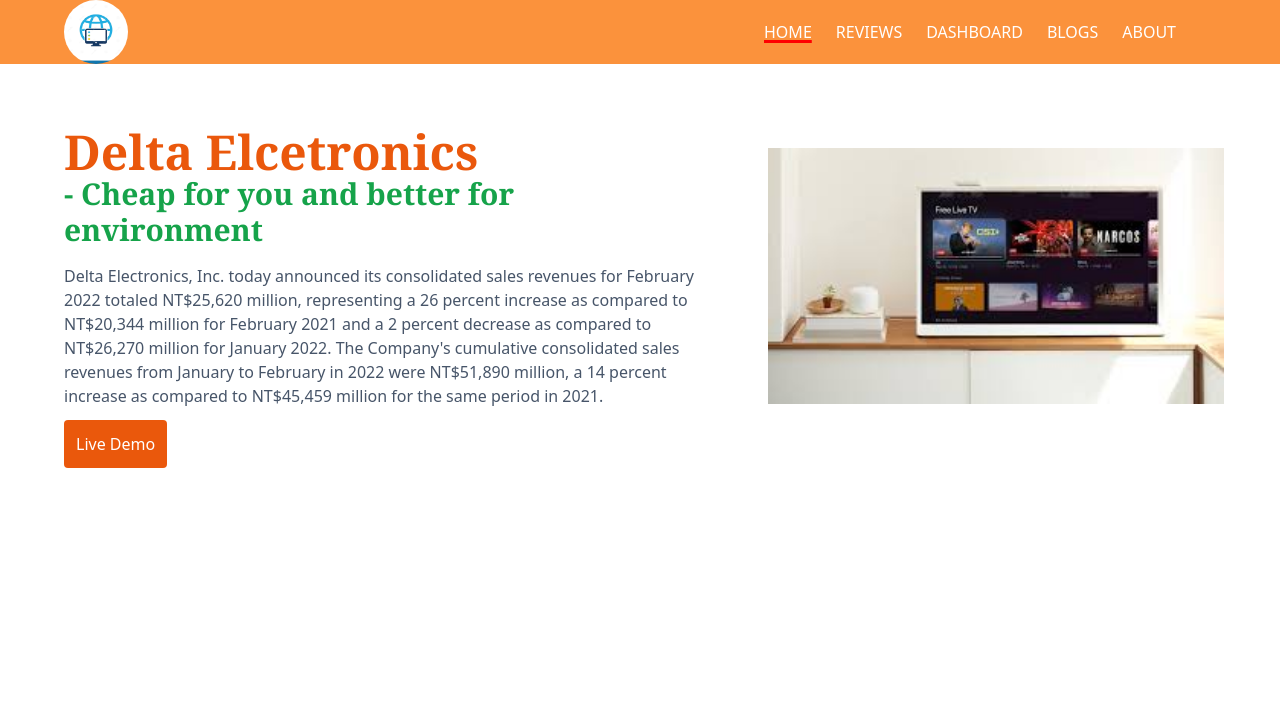
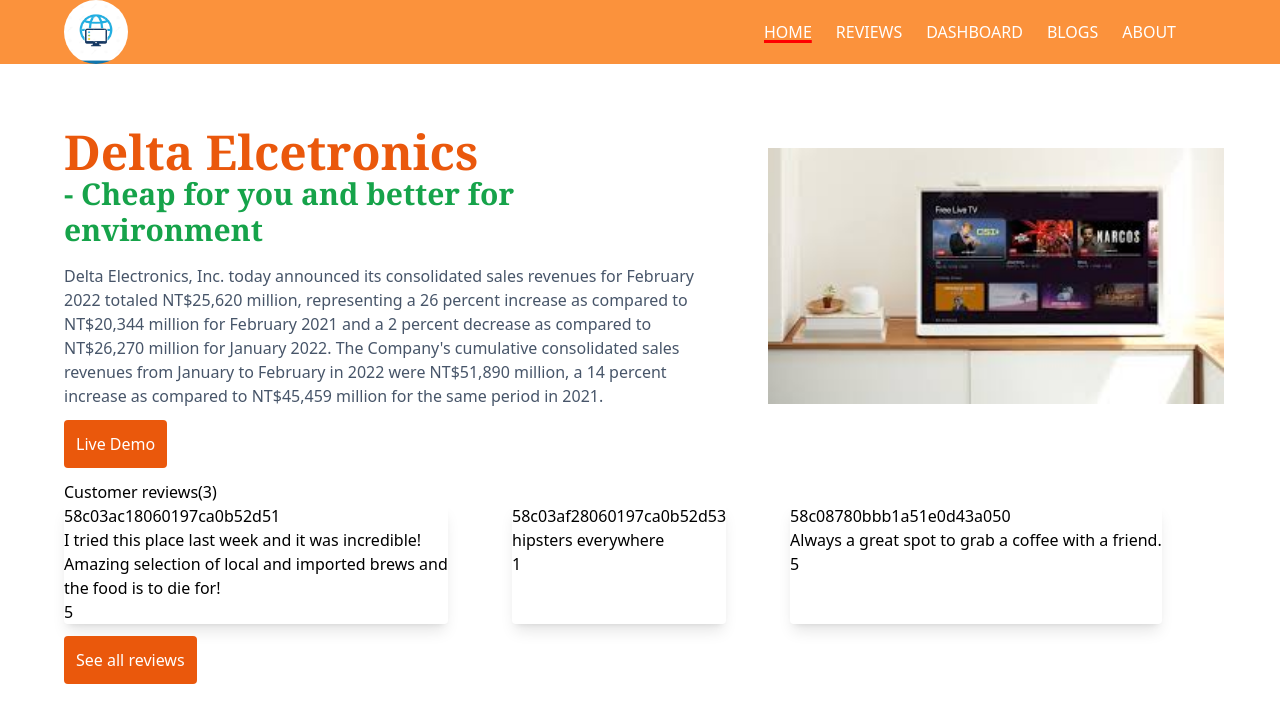
Before and after one commit to Masitbd/Product-rating, a React (Create React App) app: page / in a window 1280 px wide. Shown: the top 722 px of the page. Built offline with nearby package versions, Linux system fonts and the light colour scheme.

Commit message:
Add review

```diff
--- /dev/null
+++ b/public/reviews.json
@@ -0,0 +1,15 @@
+[{"_id":"58c03ac18060197ca0b52d51","author":"Mark","text":"I tried this place last week and it was incredible! Amazing selection of local and imported brews and the food is to die for! ","rating":5,"created":"2017-03-08T17:09:21.627Z"},
+  {"_id":"58c03af28060197ca0b52d53","author":"Alex","text":"hipsters everywhere","rating":1,"created":"2017-03-08T17:10:10.426Z"},
+  {"_id":"58c08780bbb1a51e0d43a050","author":"Shams","text":"Always a great spot to grab a coffee with a friend. ","rating":5,"created":"2017-03-08T22:36:48.575Z"},
+  {"_id":"58c08796bbb1a51e0d43a051","author":"Sayan","text":"Great ramen, a little pricey for what you get. ","rating":3,"created":"2017-03-08T22:37:10.483Z"},
+  {"_id":"58c087acbbb1a51e0d43a052","author":"Mayra","text":"Tried this place with my wife last week and it was incredible. ","rating":4,"created":"2017-03-08T22:37:32.829Z"},
+  {"_id":"58c087b9bbb1a51e0d43a053","author":"Saira","text":"Pretty good soups. ","rating":3,"created":"2017-03-08T22:37:45.917Z"},
+  {"_id":"58c087debbb1a51e0d43a054","author":"Tilda","text":"If you need a great place with bangin' food that is open late, look no further than work.  ","rating":5,"created":"2017-03-08T22:38:22.858Z"},
+  {"_id":"58c087f4bbb1a51e0d43a055","author":"Zakir","text":"$12 Banana smoothies. I'd skip this one next time. ","rating":1,"created":"2017-03-08T22:38:44.128Z"},
+  {"_id":"58c0880bbbb1a51e0d43a056","author":"Raju","text":"Very good product","rating":5,"created":"2017-03-08T22:39:07.295Z"},
+  {"_id":"58c08821bbb1a51e0d43a057","author":"Kamrul","text":"Great spot for Brunch 👌 ","rating":5,"created":"2017-03-08T22:39:29.383Z"},
+  {"_id":"58c08832bbb1a51e0d43a058","author":"Sazzad","text":"I only wish I could find them before they were all sold out! ","rating":3,"created":"2017-03-08T22:39:46.011Z"},
+  {"_id":"58c08841bbb1a51e0d43a059","author":"Sakib","text":"Oysters are amazing here as are the cocktails. ","rating":4,"created":"2017-03-08T22:40:01.343Z"},{"_id":"58c0884fbbb1a51e0d43a05a","author":"Sanu","text":"A little expensive but the ambiance is great. ","rating":2,"created":"2017-03-08T22:40:15.413Z"},
+  {"_id":"58c08863bbb1a51e0d43a05b","author":"Karim","text":"I ate so much 🐟 here. ","rating":5,"created":"2017-03-08T22:40:35.125Z"},
+  {"_id":"58c08878bbb1a51e0d43a05c","author":"Murad","text":"I'm not a fancy dude but this place is the cat's meow. ","rating":5,"created":"2017-03-08T22:40:56.312Z"}
+  ]
--- a/src/components/Home/Home.js
+++ b/src/components/Home/Home.js
@@ -1,8 +1,11 @@
 import React from "react";
 import "./Home.css";
 import TvImage from "../../images/tv.jpeg";
+import Reviews from "../Reviews/Reviews";
+import useReviews from "../../hooks/useReviews";
 
 const Home = () => {
+  const [reviews, setReviews] = useReviews();
   return (
     <div>
       <main>
@@ -24,7 +27,7 @@ const Home = () => {
               million, a 14 percent increase as compared to NT$45,459 million
               for the same period in 2021.
             </p>
-            <button className="p-3 mt-3 text-white rounded bg-orange-600">
+            <button className="p-3 my-3 text-white rounded bg-orange-600">
               Live Demo
             </button>
           </div>
@@ -32,6 +35,23 @@ const Home = () => {
             <img className="h-64 ml-16 mt-5 " src={TvImage} alt="" />
           </div>
         </section>
+        <section className="px-16">
+          <h3>Customer reviews(3)</h3>
+          <div className="flex gap-16">
+            {reviews.slice(0, 3).map((review) => {
+              return (
+                <div className="max-w-sm rounded overflow-hidden shadow-lg">
+                  <p>{review._id}</p>
+                  <p>{review.text}</p>
+                  <p>{review.rating}</p>
+                </div>
+              );
+            })}
+          </div>
+        </section>
+        <button className="p-3 my-3 mx-16 text-white rounded bg-orange-600">
+          See all reviews
+        </button>
       </main>
     </div>
   );
--- /dev/null
+++ b/src/hooks/useReviews.js
@@ -0,0 +1,15 @@
+import { useEffect } from "react";
+import { useState } from "react";
+
+const useReviews = () => {
+  const [reviews, setReviews] = useState([]);
+
+  useEffect(() => {
+    fetch("reviews.json")
+      .then((response) => response.json())
+      .then((data) => setReviews(data));
+  }, []);
+  return [reviews, setReviews];
+};
+
+export default useReviews;
```
Also changed, not shown: public/data.json (added, +38 -0 lines).
